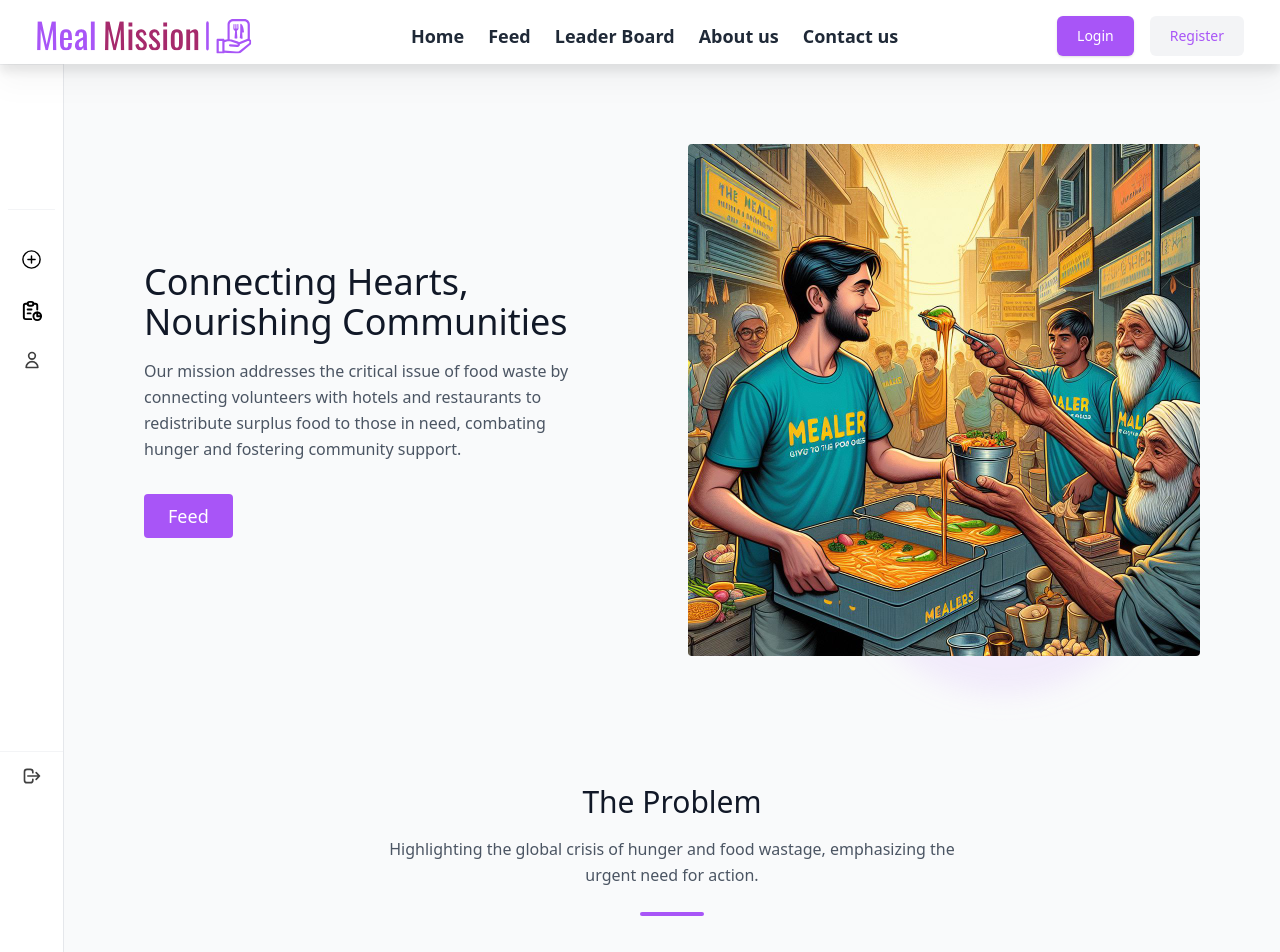
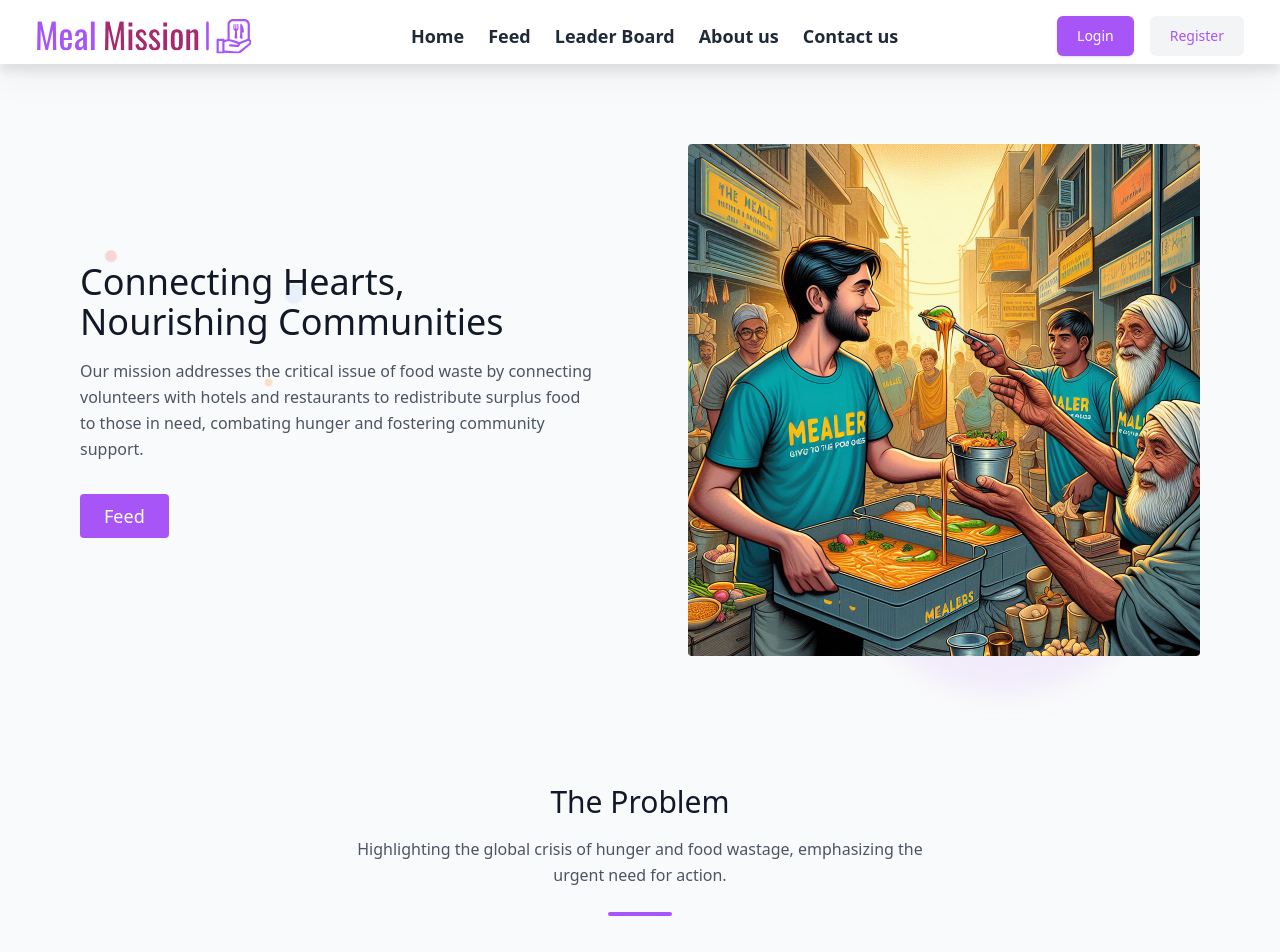
Before and after one commit to DhruvItaliya/hackathon, a React (Create React App) app in the folder frontend/: page / in a window 1280 px wide. Shown: the top 952 px of the page. Built offline with nearby package versions, Linux system fonts and the light colour scheme.

Commit message:
session management and bubbles added

```diff
--- a/frontend/src/App.js
+++ b/frontend/src/App.js
@@ -2,7 +2,7 @@ import React, { useState } from 'react';
 import Navbar from './components/Layout/Navbar';
 import Footer from './components/Layout/Footer';
 import Home from './components/Home/Home';
-import Feed from './components/Feed';
+import Feed from './components/Volunteers/Feed';
 import Error from './components/NotFound/Error';
 import { ToastContainer, toast } from 'react-toastify';
 import 'react-toastify/dist/ReactToastify.css';
@@ -27,7 +27,7 @@ import Bubbles from './components/Layout/Bubbles';
 import FeedCard from './components/FeedCard';
 import FeedPage from './components/FeedPage';
 import AddDriveAdmin from './components/Admin/AddDriveAdmin';
-let userTypeFromSession = "hotel";
+let userTypeFromSession = sessionStorage.getItem('type');
 function App() {
   return (
     <div id="MainContent" className='bg-gray-50  flex flex-col'>
--- a/frontend/src/components/AboutUs.jsx
+++ b/frontend/src/components/AboutUs.jsx
@@ -73,7 +73,7 @@ function AboutUs() {
     return (
 
         <div className="container mx-auto px-4">
-            <div className="my-8 text-center mr-64 ml-64 py-1 shadow-xl backdrop-blur-sm  bg-[#ede6f3] rounded-md">
+            <div className="my-8 text-center mr-64 ml-64 py-1 shadow-2xl  backdrop-blur-sm rounded-md">
                 <div className="my-8">
                     <h2 className="text-3xl font-bold mb-1">Our Vision</h2>
                     <p className='p-5 mb-1'>{visionStatement}</p>
@@ -86,11 +86,11 @@ function AboutUs() {
 
 
             <h1 className="text-3xl font-bold text-black my-8 text-center">Frequently Asked Questions</h1>
-            <div className="space-y-4 overflow-hidden">
+            <div className="space-y-4 overflow-hidden ">
                 {faqData.map((faq, index) => (
                     <details
                         key={index}
-                        className="group border-s-4 border-purple-400  bg-gray-50 p-6 [&_summary::-webkit-details-marker]:hidden"
+                        className="group border-s-4 shadow-md border-purple-400  bg-gray-50 bg-opacity-50 p-6 [&_summary::-webkit-details-marker]:hidden"
                     >
                         <summary className="flex cursor-pointer  items-center justify-between gap-1.5">
                             <h2 className="text-lg font-medium text-gray-900">{faq.question}</h2>
--- a/frontend/src/components/Admin/AddDriveAdmin.jsx
+++ b/frontend/src/components/Admin/AddDriveAdmin.jsx
@@ -28,7 +28,7 @@ const AddDriveAdmin = () => {
     toast.success("The drive has been added successfully");
     return true;
   }
-  return (
+  return sessionStorage.getItem('id')?(
     <div className='flex-col justify-center p-4 w-full '>
     <p className="text-center h1 text-4xl font-bold mt-12">Add Drive</p>
     <div className="w-full my-5 flex justify-center">
@@ -82,7 +82,7 @@ const AddDriveAdmin = () => {
         </div>
       </div></div>
   </div>
-  )
+  ):toast.error("You are not logged in");
 }
 
 export default AddDriveAdmin
--- a/frontend/src/components/Hotels/AddDrive.jsx
+++ b/frontend/src/components/Hotels/AddDrive.jsx
@@ -49,7 +49,7 @@ const AddDrive = () => {
       return true;
   };
 
-  return (
+  return sessionStorage.getItem('id')?(
     <div className="flex-col justify-center p-4 w-full ">
       <p className="text-center h1 text-4xl font-bold mt-12">Add Drive</p>
       <div className="w-full my-5 flex justify-center">
@@ -164,7 +164,7 @@ const AddDrive = () => {
         </div>
       </div>
     </div>
-  );
+  ):toast.error("You are not logged in");;
 };
 
 export default AddDrive;
--- a/frontend/src/components/Hotels/GetReport.jsx
+++ b/frontend/src/components/Hotels/GetReport.jsx
@@ -77,7 +77,7 @@ const GetReport = () => {
         mydata.forEach((ele) => setdrives((drives) => drives + ele.drives));
 
     }, []);
-    return (
+    return sessionStorage.getItem('id')?(
         <div className="w-full h-full flex justify-center">
             <div className="m-10 p-4 w-4/5">
                 <div id="pdfData">
@@ -113,7 +113,7 @@ const GetReport = () => {
                 </button>
             </div>
         </div>
-    );
+    ):toast.error("You are not logged in");
 };
 
 export default GetReport;
--- a/frontend/src/components/Layout/Navbar.jsx
+++ b/frontend/src/components/Layout/Navbar.jsx
@@ -3,6 +3,7 @@ import { Link } from "react-router-dom";
 
 const Navbar = () => {
   // const myPath=window.location.pathname;
+  const loggedIn=sessionStorage.getItem('id');
   return (
     <div>
       <header style={{ zIndex: 5 }} className="bg-white drop-shadow-xl fixed p-1 w-full top-0 h-16">
@@ -44,21 +45,21 @@ const Navbar = () => {
 
             <div className="flex items-center gap-4">
               <div className="sm:flex sm:gap-4">
-                <Link
+                {!loggedIn && <Link
                   className="rounded-md bg-purple-500 px-5 py-2.5 text-sm font-medium text-white shadow"
                   to="/Login"
                 >
                   Login
-                </Link>
+                </Link>}
 
-                <div className="hidden sm:flex">
+                {!loggedIn && <div className="hidden sm:flex">
                   <Link
                     className="rounded-md bg-gray-100 px-5 py-2.5 text-sm font-medium text-purple-500"
                     to="/SignUp"
                   >
                     Register
                   </Link>
-                </div>
+                </div>}
               </div>
 
               <div className="block md:hidden">
--- a/frontend/src/components/Layout/bubbles.jsx
+++ b/frontend/src/components/Layout/bubbles.jsx
@@ -2,10 +2,14 @@ import React from 'react'
 
 const Bubbles = () => {
   return (
-<div style={{}}>
+<div >
         <div className='bg-purple-400/30 fixed  animate-circle h-80 w-80 rounded-full top-80 filter blur-md right-40 opacity-40 mix-blend-multiply'></div>
-        <div className='bg-yellow-200 fixed animation-delay-4000 mix-blend-multiply animate-circle h-72 w-72 rounded-full top-72 filter blur-md right-40 opacity-40 '></div>
+        <div className='bg-blue-200 fixed animation-delay-4000 mix-blend-multiply animate-circle h-72 w-72 rounded-full top-72 filter blur-md right-40 opacity-40 '></div>
+        <div className='bg-red-300 fixed animation-delay-2000  mix-blend-multiply h-3 w-3 animate-circle rounded-full filter  opacity-40 top-48 left-36'></div>
+        <div className='bg-blue-300 fixed animation-delay-2000  mix-blend-multiply h-3 w-3 animate-ping rounded-full filter  opacity-40 top-72 left-72'></div>
+        <div className='bg-orange-300 fixed animation-delay-4000  mix-blend-multiply h-2 w-2 animate-rcircle rounded-full filter  opacity-40 top-80 left-72'></div>
         </div>  )
+
 }
 
 export default Bubbles
--- a/frontend/src/components/Login.jsx
+++ b/frontend/src/components/Login.jsx
@@ -37,6 +37,7 @@ const Login = () => {
       );
       console.log(data);
       sessionStorage.setItem('id',data.user._id);
+      sessionStorage.setItem('type',data.user.role);
       toast.success("Logged in successfully");
       window.location.assign("/home");
     } catch (error) {
--- a/frontend/src/components/UserProfile.jsx
+++ b/frontend/src/components/UserProfile.jsx
@@ -11,12 +11,12 @@ const UserProfile = (props) => {
     useEffect(() => {
         //fetch data using session id
         setLoad(true);
-        axios.get(ConString+`user/getuser/65e20a841cf2a82313b9bab6`).then(res=>{
-            // console.log(res);
+        axios.get(ConString+`user/getuser/${sessionStorage.getItem('id')}`).then(res=>{
+            console.log(res);
             setdata(res.data.user);
             // debugger;
         }).catch(err=>{
-            // console.log(err);
+            console.log(err);
             if(!err.response.data.success)
             {
                 toast.error("User is not authorized");
@@ -24,7 +24,7 @@ const UserProfile = (props) => {
         }).finally(()=>setLoad(false));
 
     }, []);
-    return (
+    return sessionStorage.getItem('id')?(
         <div className="w-full flex items-center my-4  justify-center">
            {data!==null&& <div className="bg-white max-w-full w-4/5  shadow overflow-hidden sm:rounded-lg">
                 <div className="px-4 py-5 sm:px-6">
@@ -97,6 +97,6 @@ const UserProfile = (props) => {
             {data===null &&  <span className="text-3xl m-3 leading-6 font-medium text-gray-900">
                         Oops No data found
                     </span>}
-        </div>);
+        </div>):toast.error("You are not logged in");
 };
 export default UserProfile;
--- a/frontend/src/components/Volunteers/GetReportForCustomer.jsx
+++ b/frontend/src/components/Volunteers/GetReportForCustomer.jsx
@@ -113,8 +113,7 @@ const VolunteerReport = () => {
 
     }, []);
     console.log(drives);
-    return (
-        <div className="w-full h-full flex justify-center">
+    return sessionStorage.getItem('id')?(<div className="w-full h-full flex justify-center">
             <div className="m-10 p-4 w-4/5">
                 <div id="pdfData">
                     <h3 className="title-font sm:text-4xl text-3xl mb-4 font-medium text-gray-900 my-4 text-center">
@@ -144,7 +143,7 @@ const VolunteerReport = () => {
                 </button>
             </div>
         </div>
-    );
+    ):toast.error("You are not logged in");
 };
 
 
--- a/frontend/tailwind.config.js
+++ b/frontend/tailwind.config.js
@@ -9,9 +9,19 @@ module.exports = {
     extend: {
       animation:{
         blob: "blob 7s infinite"
-        ,circle:"circle 11s infinite"
+        ,circle:"circle 11s infinite",
+        rcircle:"circleReverse 12s infinite"
       },
       keyframes:{
+        circleReverse: {
+          "0%": {
+            transform: "rotate(0deg) translateX(80px) translateY(0) rotate(-360deg)",
+          },
+          "100%": {
+            transform: "rotate(360deg) translateX(0) translateY(80px) rotate(0deg)",
+          },
+        }
+,
         circle:{
           "0%":{
             transform: "rotate(0deg) translateX(70px) rotate(360deg)"
```
Also changed, not shown: frontend/src/components/Volunteers/Feed.jsx (renamed from frontend/src/components/Feed.jsx, +5 -7 lines).
